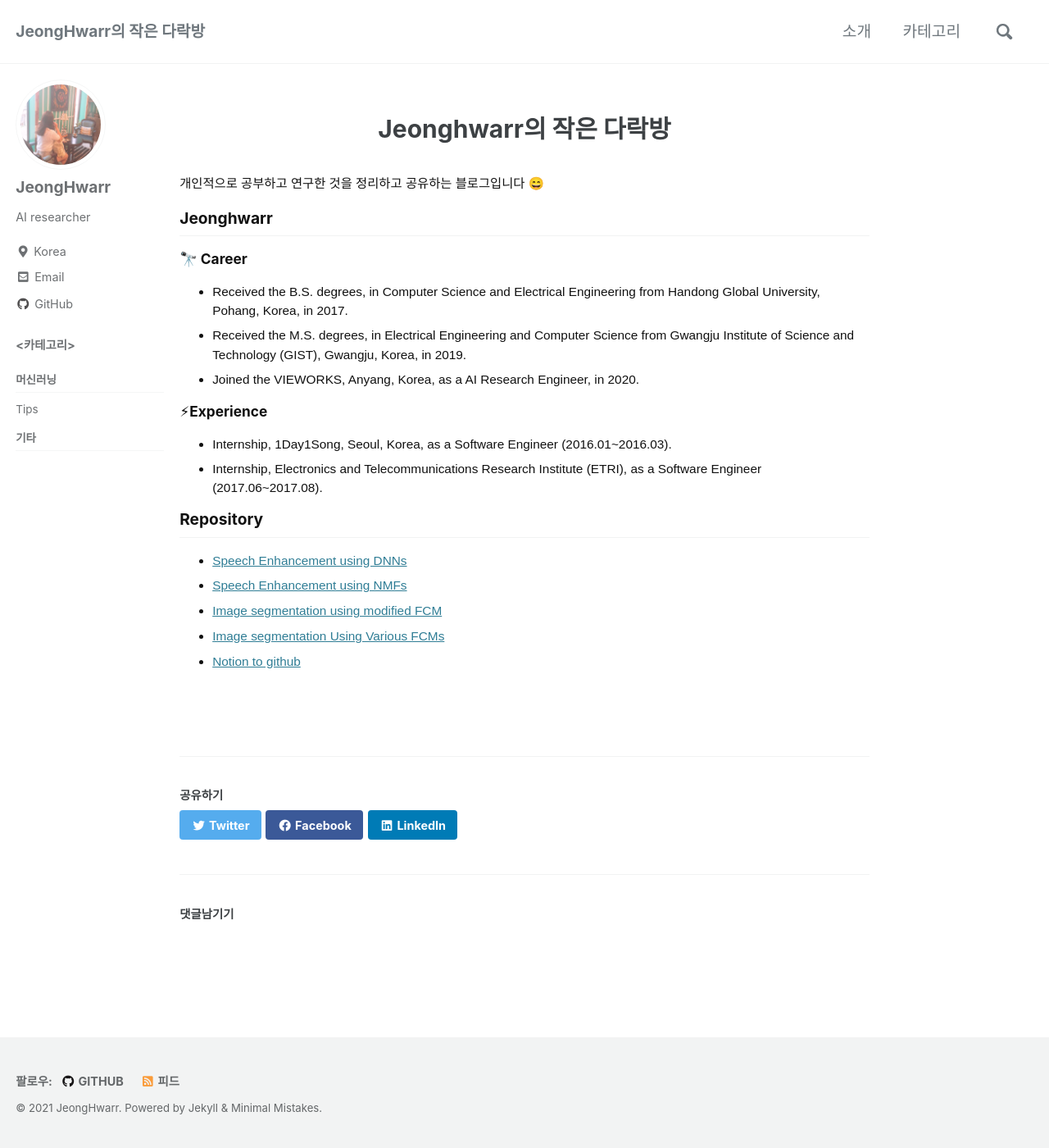
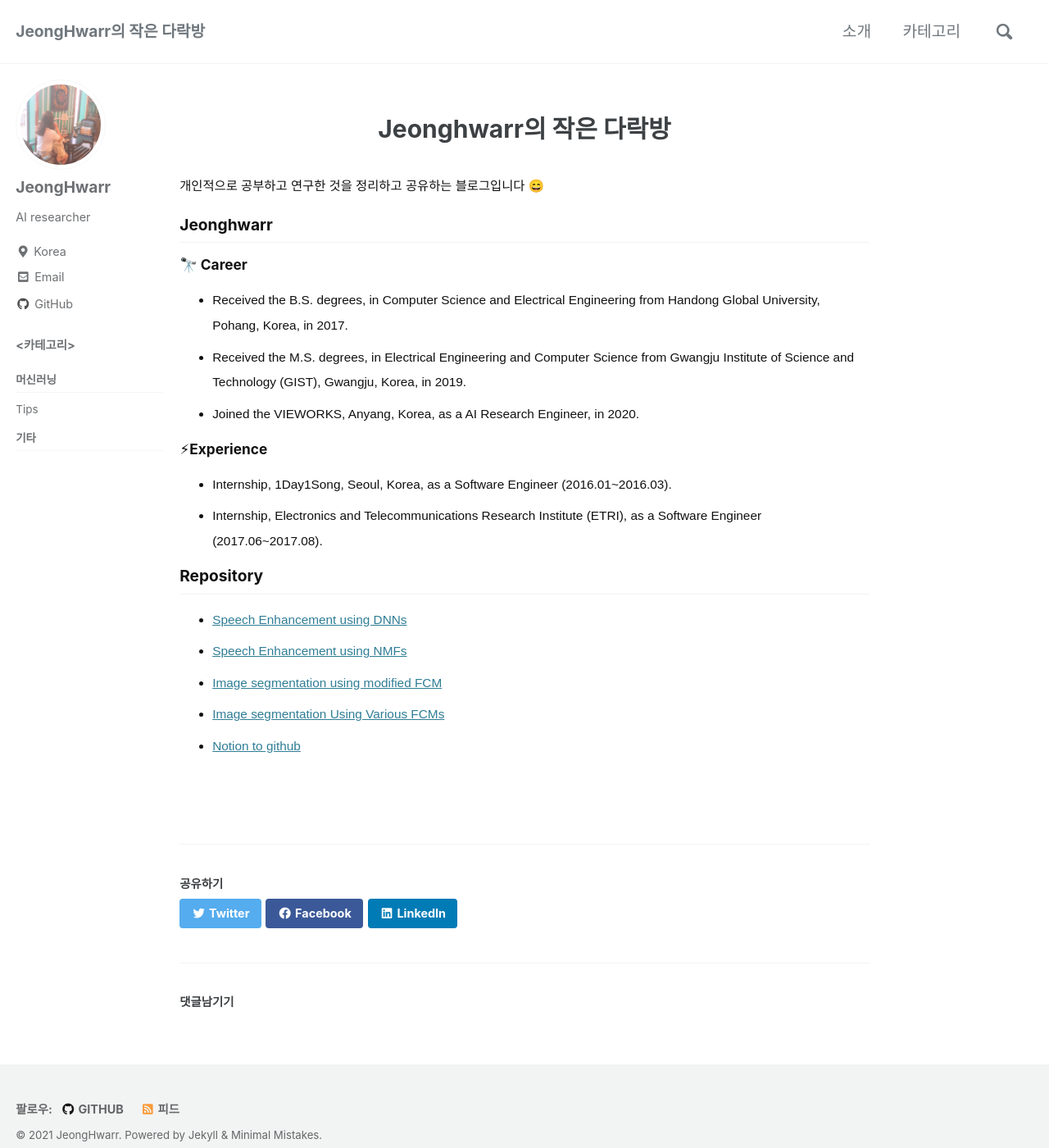
Before and after one commit to jeongHwarr/jeongHwarr.github.io_before, a Jekyll site: the page built from _pages/about.md, in a window 1280 px wide and 1400 px high. Shown: the whole window at 82% size. Built offline with Jekyll 4.4.1, drawn with Linux system fonts in a browser that asks for light colours; cached includes are drawn as plain includes; some web fonts are replaced; comment, search, counter and statistics services are not loaded.

Commit message:
줄간격 변경 1.5->2
Signed-off-by: jeonghwa Yoo <green2368@naver.com>

```diff
--- a/_sass/minimal-mistakes/_reset.scss
+++ b/_sass/minimal-mistakes/_reset.scss
@@ -46,7 +46,7 @@ body { margin: 0; }
 
 .page__content{
  font-family: 'Jeju Gothic', sans-serif !important;
-  line-height: 1.5 !important;
+  line-height: 2 !important;
   font-size: 80% !important;
   color: #111;
 }
```
